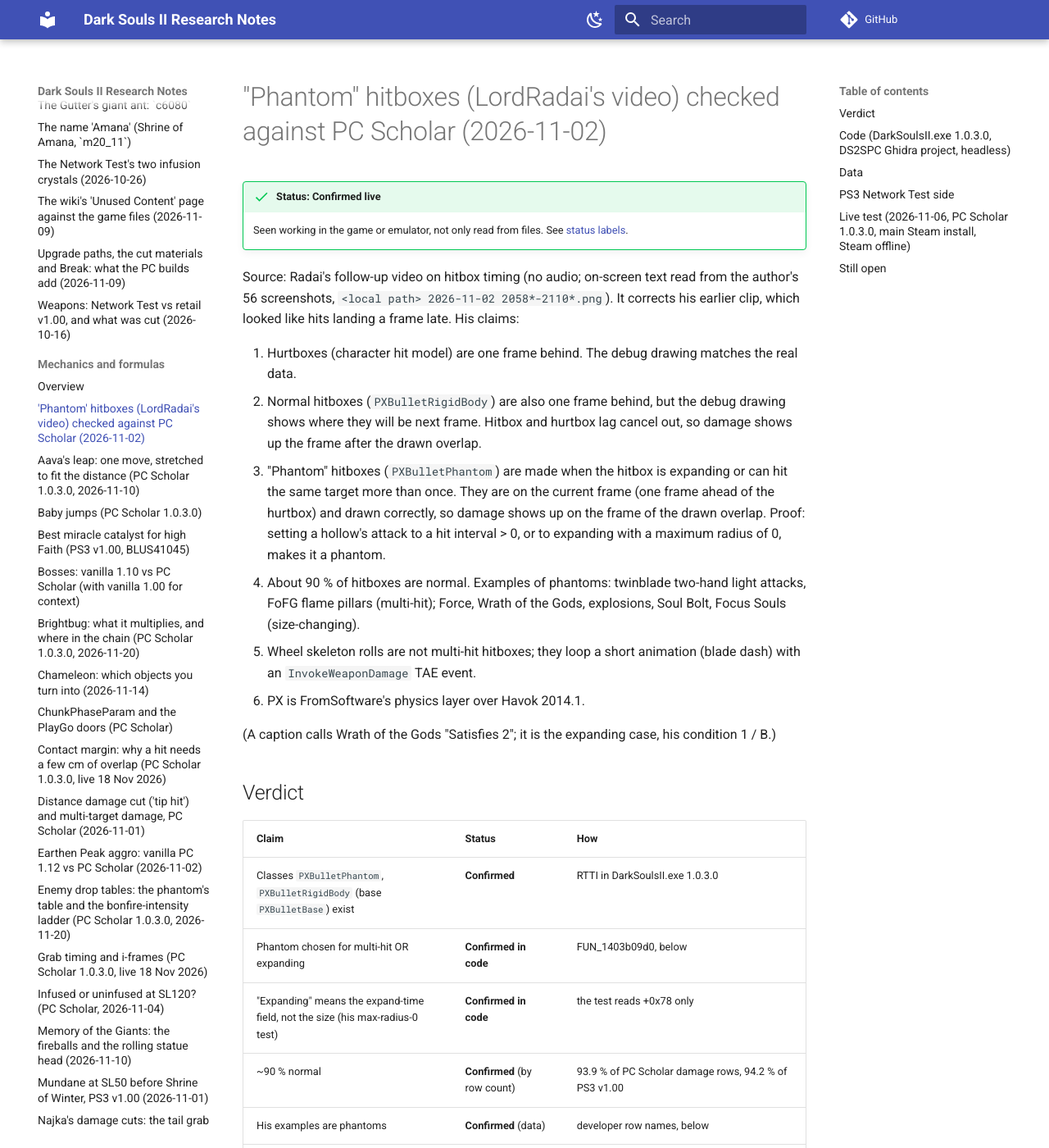
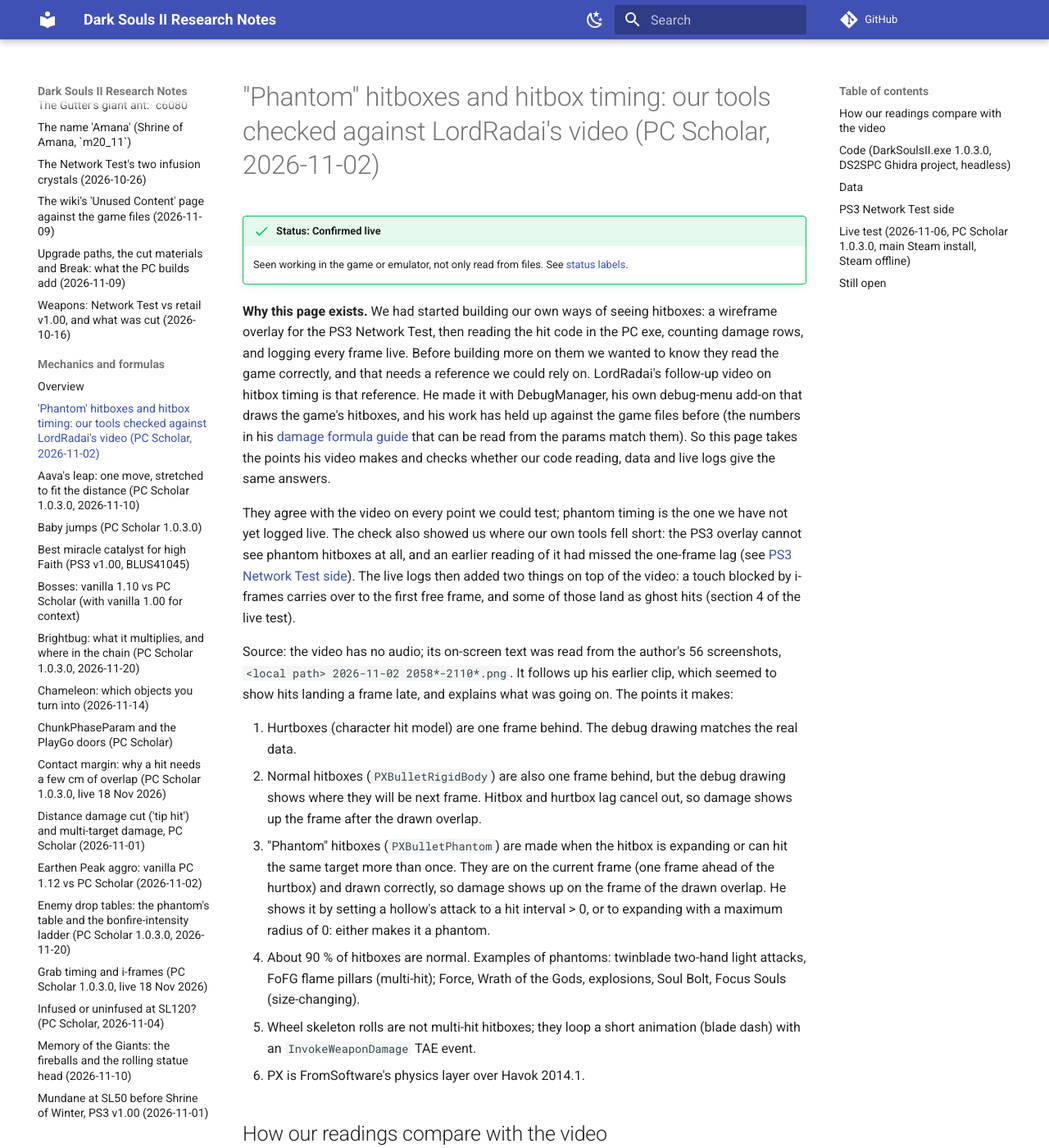
Before and after one commit to laveniatappendorf/ds2-research-notes, an MkDocs documentation site: the page built from docs/mechanics/phantom-hitboxes-pc.md, in a window 1280 px wide and 1400 px high. Shown: the whole window at 82% size. Built offline with MkDocs 1.6.1 and Material for MkDocs 9.7.7, drawn with Linux system fonts in a browser that asks for light colours; comment, search, counter and statistics services are not loaded; some of the changed text lies outside the part shown.

Commit message:
Phantom hitboxes: framed as checking our tools against Radai's video
Reworded mechanics/phantom-hitboxes-pc (no findings changed):

- New title: "our tools checked against LordRadai's video".
- New opening: why the page exists. We had built our own hitbox
  tools (PS3 overlay, code reading, frame logs) and used his video,
  made with his DebugManager, as a trusted reference; what the check
  showed about our tools (PS3 overlay blind to phantoms, the missed
  one-frame lag); what our live logs added (end-of-roll carry-over,
  ghost hits).
- "Verdict" table is now "How our readings compare with the video"
  (Point in the video / Our reading / How we got it, "Matches").
- "Claims" are now "points"; the caption note on Wrath of the Gods
  is dropped.

Co-Authored-By: Claude Opus 5.5 <noreply@anthropic.com>

```diff
--- a/docs/mechanics/phantom-hitboxes-pc.md
+++ b/docs/mechanics/phantom-hitboxes-pc.md
@@ -1,43 +1,56 @@
-# "Phantom" hitboxes (LordRadai's video) checked against PC Scholar (2026-11-02)
+# "Phantom" hitboxes and hitbox timing: our tools checked against LordRadai's video (PC Scholar, 2026-11-02)
 
 !!! success "Status: Confirmed live"
     Seen working in the game or emulator, not only read from files. See [status labels](../status-labels.md).
 
-Source: Radai's follow-up video on hitbox timing (no audio; on-screen text read from the author's 56 screenshots,
-`<local path> 2026-11-02 2058*-2110*.png`). It corrects his earlier clip,
-which looked like hits landing a frame late. His claims:
+**Why this page exists.** We had started building our own ways of seeing hitboxes: a wireframe overlay for the PS3
+Network Test, then reading the hit code in the PC exe, counting damage rows, and logging every frame live. Before
+building more on them we wanted to know they read the game correctly, and that needs a reference we could rely on.
+LordRadai's follow-up video on hitbox timing is that reference. He made it with DebugManager, his own debug-menu
+add-on that draws the game's hitboxes, and his work has held up against the game files before (the numbers in his
+[damage formula guide](damage-formula-radai.md) that can be read from the params match them). So this page takes the
+points his video makes and checks whether our code reading, data and live logs give the same answers.
+
+They agree with the video on every point we could test; phantom timing is the one we have not yet logged live. The
+check also showed us where our own tools fell short: the PS3 overlay
+cannot see phantom hitboxes at all, and an earlier reading of it had missed the one-frame lag (see
+[PS3 Network Test side](#ps3-network-test-side)). The live logs then added two things on top of the video: a touch
+blocked by i-frames carries over to the first free frame, and some of those land as ghost hits (section 4 of the live
+test).
+
+Source: the video has no audio; its on-screen text was read from the author's 56 screenshots,
+`<local path> 2026-11-02 2058*-2110*.png`. It follows up his earlier clip,
+which seemed to show hits landing a frame late, and explains what was going on. The points it makes:
 
 1. Hurtboxes (character hit model) are one frame behind. The debug drawing matches the real data.
 2. Normal hitboxes (`PXBulletRigidBody`) are also one frame behind, but the debug drawing shows where they will be next
    frame. Hitbox and hurtbox lag cancel out, so damage shows up the frame after the drawn overlap.
 3. "Phantom" hitboxes (`PXBulletPhantom`) are made when the hitbox is expanding or can hit the same target more than
    once. They are on the current frame (one frame ahead of the hurtbox) and drawn correctly, so damage shows up on the
-   frame of the drawn overlap. Proof: setting a hollow's attack to a hit interval > 0, or to expanding with a maximum
-   radius of 0, makes it a phantom.
+   frame of the drawn overlap. He shows it by setting a hollow's attack to a hit interval > 0, or to expanding with a
+   maximum radius of 0: either makes it a phantom.
 4. About 90 % of hitboxes are normal. Examples of phantoms: twinblade two-hand light attacks, FoFG flame pillars
    (multi-hit); Force, Wrath of the Gods, explosions, Soul Bolt, Focus Souls (size-changing).
 5. Wheel skeleton rolls are not multi-hit hitboxes; they loop a short animation (blade dash) with an
    `InvokeWeaponDamage` TAE event.
 6. PX is FromSoftware's physics layer over Havok 2014.1.
 
-(A caption calls Wrath of the Gods "Satisfies 2"; it is the expanding case, his condition 1 / B.)
+## How our readings compare with the video
 
-## Verdict
-
-| Claim | Status | How |
+| Point in the video | Our reading | How we got it |
 |---|---|---|
-| Classes `PXBulletPhantom`, `PXBulletRigidBody` (base `PXBulletBase`) exist | **Confirmed** | RTTI in DarkSoulsII.exe 1.0.3.0 |
-| Phantom chosen for multi-hit OR expanding | **Confirmed in code** | FUN_1403b09d0, below |
-| "Expanding" means the expand-time field, not the size (his max-radius-0 test) | **Confirmed in code** | the test reads +0x78 only |
-| ~90 % normal | **Confirmed** (by row count) | 93.9 % of PC Scholar damage rows, 94.2 % of PS3 v1.00 |
-| His examples are phantoms | **Confirmed** (data) | developer row names, below |
-| Wheel skeleton roll is not multi-hit | **Confirmed** (data) | all its damage rows have cycle 0 |
-| Normal hitbox one frame behind its target | **Confirmed live** (2026-11-06) | body position and rotation = last frame's target, every frame |
-| Phantom on time | Mechanism in code only | phantom = immediate query; not tested live |
-| Hurtboxes one frame behind | **Confirmed in effect, live** | the hurtbox is set to the new pose after the physics step, so the step tests the previous pose |
-| Damage one frame after the drawn contact | **Confirmed live** | 8 of 12 clean hits exactly; never earlier |
-| End of roll: blocked touch carried over | **Found live** | 12 of 12 hits right after i-frames; 2 were ghost hits |
-| What DebugManager draws | Radai's statement only | the logged target is what it is said to draw |
+| Classes `PXBulletPhantom`, `PXBulletRigidBody` (base `PXBulletBase`) exist | **Matches** | RTTI in DarkSoulsII.exe 1.0.3.0 |
+| Phantom chosen for multi-hit OR expanding | **Matches, in code** | FUN_1403b09d0, below |
+| "Expanding" means the expand-time field, not the size (his max-radius-0 test) | **Matches, in code** | the check reads +0x78 only, which is why his test still made a phantom |
+| ~90 % normal | **Matches** (by row count) | 93.9 % of PC Scholar damage rows, 94.2 % of PS3 v1.00 |
+| His examples are phantoms | **Matches** (data) | developer row names, below |
+| Wheel skeleton roll is not multi-hit | **Matches** (data) | all its damage rows have cycle 0 |
+| Normal hitbox one frame behind its target | **Matches, live** (2026-11-06) | body position and rotation = last frame's target, every frame |
+| Phantom on time | Code fits; not yet logged live | phantom = immediate query |
+| Hurtboxes one frame behind | **Matches in effect, live** | the hurtbox is set to the new pose after the physics step, so the step tests the previous pose |
+| Damage one frame after the drawn contact | **Matches, live** | 8 of 12 clean hits exactly; never earlier |
+| What DebugManager draws | From the video (his own tool) | our logged target is what he describes it drawing |
+| *Added by our logs:* end of roll, a blocked touch carries over | **Found live** | 12 of 12 hits right after i-frames; 2 were ghost hits |
 
 ## Code (DarkSoulsII.exe 1.0.3.0, DS2SPC Ghidra project, headless)
 
@@ -81,9 +94,9 @@ type byte +0xb1 or +0xb2 == 3). What it builds is not identified.
   FUN_140bc2640). Then +0x40 = +0x20.
 
 So the rigid body's hits are found one physics step after its target is set; the phantom's are found in the same
-update, swept along the whole move. That is the mechanism behind claims 2 and 3. Not traced: where slots 8 / 9 sit
-relative to the hkpWorld step in the frame, how contact-callback hits become damage, and whether the character hit
-model is hard-keyframed too (claim 1). Those decide that the gap is exactly one frame.
+update, swept along the whole move. That is the mechanism behind points 2 and 3 of the video. Not traced: where slots
+8 / 9 sit relative to the hkpWorld step in the frame, how contact-callback hits become damage, and whether the
+character hit model is hard-keyframed too (point 1). Those decide that the gap is exactly one frame.
 
 ## Data
 
@@ -119,9 +132,9 @@ re-triggering the attack (Radai's blade-dash loop), not from one multi-hit box.
 
 - 2026-10-20 scan (side session "Draw attack hitboxes as 3D wireframe capsules"): melee attack capsules are
   hkpRigidBody (vtable 0x19e19a8), the "normal" kind. They kept a steady offset to the **same-frame** hand capsule of
-  the hit model (layer 3). That session read this as "no lag against the skeleton", but by Radai's account the hit
-  model is itself a frame behind the pose, so the test only shows that hitbox and hurtbox move in step. That fits
-  claim 2's "they cancel out" and cannot see the lag.
+  the hit model (layer 3). That session read this as "no lag against the skeleton". Radai's video put us right: the
+  hit model is itself a frame behind the pose, so the test only shows that hitbox and hurtbox move in step (his "they
+  cancel out"), and it cannot see the lag.
 - The demo does have Havok phantoms (hkpSimpleShapePhantom 0x19e1e48, hkpCachingShapePhantom 0x19f3518,
   hkpAabbPhantom 0x19e1d30) but no `PXBullet*` RTTI names (only PXUserData* classes), so its wrapper may differ.
 - `tools/hitboxes.py` and the overlay match only the hkpRigidBody vtable, so **they cannot show phantom hitboxes**.
@@ -160,7 +173,7 @@ read ~6 ms after GameManagerImp +0x104 (a frame counter, +1 per game frame) move
 
 **1. Hitbox lag (run 1, 453 frame pairs with the target moving 5 cm+):** the physics body is at **last frame's target**
 (median 0.0000 m, max 0.155 m), a median 0.160 m (max 0.392 m) short of this frame's target. Rotation the same (run 3,
-237 pairs, largest gap 0.0045). Claim 2 confirmed.
+237 pairs, largest gap 0.0045). This matches point 2 of the video.
 
 **2. Hurtbox (run 2, 404 running frames at 0.101 m / frame):** at the end of a frame the pelvis capsule is on **this**
 frame's root (0.018 m, body sway) and 0.105 m from last frame's. It is set to the new pose in characters part 2, after
@@ -211,7 +224,8 @@ tested.
 
 ## Still open
 
-- Phantom timing live (Force, a twinblade two-hand light, a map hazard): expect HP on the drawn-contact frame.
+- Phantom timing live (Force, a twinblade two-hand light, a map hazard): from the video, expect HP on the
+  drawn-contact frame.
 - Why 31617 / 31750 / 72761 hit a frame after the physics touch; what keeps a contact listed one frame after
   separation (the PXBullet hit list FUN_140bdd280 or Havok's contact persistence). Possibly one cause: the hit list
   being a frame stale.
--- a/mkdocs.yml
+++ b/mkdocs.yml
@@ -74,7 +74,7 @@ nav:
       - "Weapons: Network Test vs retail v1.00, and what was cut (2026-10-16)": network-test/weapons-nt-vs-retail.md
   - Mechanics and formulas:
       - Overview: mechanics/index.md
-      - "'Phantom' hitboxes (LordRadai's video) checked against PC Scholar (2026-11-02)": mechanics/phantom-hitboxes-pc.md
+      - "'Phantom' hitboxes and hitbox timing: our tools checked against LordRadai's video (PC Scholar, 2026-11-02)": mechanics/phantom-hitboxes-pc.md
       - "Aava's leap: one move, stretched to fit the distance (PC Scholar 1.0.3.0, 2026-11-10)": mechanics/aava-leap-distance.md
       - "Baby jumps (PC Scholar 1.0.3.0)": mechanics/baby-jumps-pc.md
       - "Best miracle catalyst for high Faith (PS3 v1.00, BLUS41045)": mechanics/miracle-catalysts-v1.00.md
```
Also changed, not shown: docs/mechanics/index.md (+1 -1 lines).
